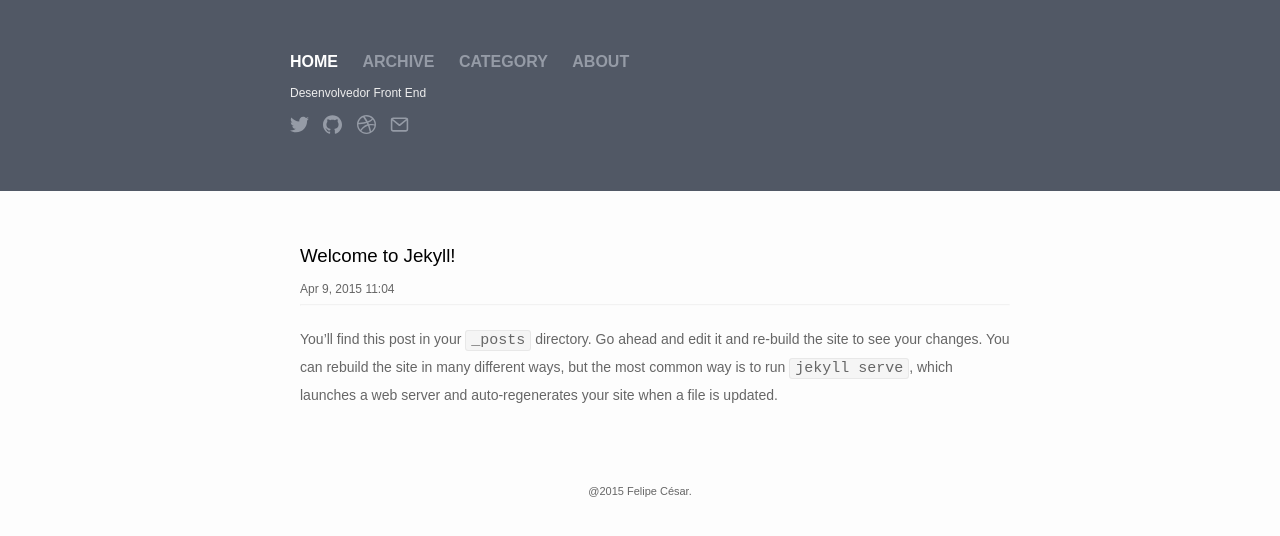
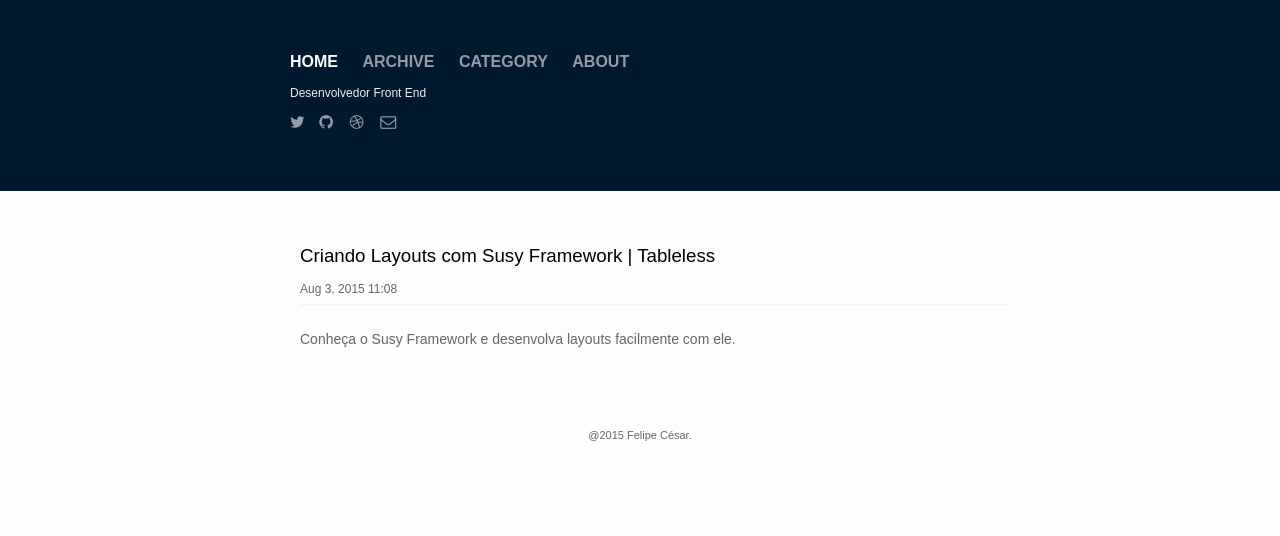
Before and after one commit to felipecesr/felipecesr.github.io, a Jekyll site: the page built from index.html, in a window 1280 px wide. Shown: the top 536 px of the page. Built offline with Jekyll 4.4.1, drawn with Linux system fonts in a browser that asks for light colours.

Commit message:
color and post susy

```diff
--- a/_includes/header.html
+++ b/_includes/header.html
@@ -50,22 +50,22 @@
 		<ul class="social-links">
 			<li>
 				<a href="https://twitter.com/{{ site.username }}" target="_blank" title="Twitter">
-					<img height="19px" src="/../assets/img/twitter.svg"/>
+					<span class="icon-twitter"></span>
 				</a>
 			</li>
 			<li>
 				<a href="https://github.com/{{ site.username }}" target="_blank" title="Github">
-					<img height="19px" src="/../assets/img/github.svg"/>
+					<span class="icon-github"></span>
 				</a>
 			</li>
 			<li>
 				<a href="https://dribbble.com/{{ site.username }}" target="_blank" title="Dribbble">
-					<img height="19px" src="/../assets/img/dribbble.svg"/>
+					<span class="icon-dribbble"></span>
 				</a>
 			</li>
 			<li>
 				<a href="mailto:{{ site.username }}@gmail.com" target="_blank" title="E-mail">
-					<img height="19px" src="/../assets/img/mail.svg"/>
+					<span class="icon-mail"></span>
 				</a>
 			</li>
 		</ul>
--- a/_posts/2015-04-09-welcome-to-jekyll copy.markdown
+++ /dev/null
@@ -1,25 +0,0 @@
----
-layout: post
-title:  "Welcome to Jekyll!"
-date:   2015-04-09 11:23:32
-categories: jekyll update
----
-You’ll find this post in your `_posts` directory. Go ahead and edit it and re-build the site to see your changes. You can rebuild the site in many different ways, but the most common way is to run `jekyll serve`, which launches a web server and auto-regenerates your site when a file is updated.
-
-To add new posts, simply add a file in the `_posts` directory that follows the convention `YYYY-MM-DD-name-of-post.ext` and includes the necessary front matter. Take a look at the source for this post to get an idea about how it works.
-
-Jekyll also offers powerful support for code snippets:
-
-{% highlight ruby %}
-def print_hi(name)
-  puts "Hi, #{name}"
-end
-print_hi('Tom')
-#=> prints 'Hi, Tom' to STDOUT.
-{% endhighlight %}
-
-Check out the [Jekyll docs][jekyll] for more info on how to get the most out of Jekyll. File all bugs/feature requests at [Jekyll’s GitHub repo][jekyll-gh]. If you have questions, you can ask them on [Jekyll’s dedicated Help repository][jekyll-help].
-
-[jekyll]:      http://jekyllrb.com
-[jekyll-gh]:   https://github.com/jekyll/jekyll
-[jekyll-help]: https://github.com/jekyll/jekyll-help
--- /dev/null
+++ b/_posts/2015-08-03-criando-layouts-com-susy-framework.markdown
@@ -0,0 +1,224 @@
+---
+layout: post
+title:  "Criando Layouts com Susy Framework | Tableless"
+date:   2015-08-03 11:23:32
+categories: sass css susy
+---
+Conheça o Susy Framework e desenvolva layouts facilmente com ele.
+
+Com a alta demanda e prazos cada vez menores somos obrigados a trabalhar cada vez mais rápido e isso serve de incentivo para que novos frameworks sejam feitos buscando melhorar a qualidade no desenvolvimento. Um desses frameworks é o Susy e nesse artigo vamos conhecer e dar os primeiros passos com ele.
+
+<h2>O QUE É SUSY?</h2>
+
+Susy é um framework que permite criar grids de acordo com as necessidades do seu site. Diferente de outros como Bootstrap e Foundation, você não vai precisar importar um arquivo cheio de classes em que vai usar apenas algumas delas. O Susy trabalha direto no estilo das classes que você definiu e personalizou.
+
+Para começar a usá-lo você precisa ter o Sass instalado e o mínimo de conhecimento sobre ele. Não vou me aprofundar em Sass, pois não é o foco desse artigo, mas para quem tiver alguma dúvida a respeito pode ver uma série de artigos aqui mesmo no Tableless.
+
+Agora que já sabemos do que se trata vamos começar a desenvolver nosso layout com Susy.
+
+<h2>CRIANDO SEU PRIMEIRO LAYOUT COM SUSY</h2>
+
+Assumindo que você já tem o Sass instalado, vamos instalar o Susy. Abra o prompt de comando e digite:
+
+{% highlight ruby %}
+$ gem install susy
+{% endhighlight %}
+
+Após concluir a instalação vamos criar uma pasta para o projeto e dentro dela um arquivo index.html, uma pasta css e uma pasta scss com um arquivo style.scss dentro dela.
+
+<img src="http://tableless.com.br/wp-content/uploads/2015/07/estrutura-de-pastas.jpg" alt="Estrutura de pastas">
+
+<h2>INICIANDO O DESENVOLVIMENTO</h2>
+
+Vamos construir o seguinte layout:
+
+<img src="http://tableless.com.br/wp-content/uploads/2015/07/layout.png" alt="Layout">
+
+Primeiramente vamos iniciar o Sass para que nosso código possa ser compilado. Abra a pasta do projeto na linha de comando e digite:
+
+{% highlight ruby %}
+sass --watch scss:css -r susy
+{% endhighlight %}
+
+Feito isso um arquivo style.css foi criado dentro da pasta css. Vamos adiciona-lo no head no html:
+
+{% highlight html %}
+<link rel="stylesheet" href="css/style.css">
+{% endhighlight %}
+
+Vamos adicionar o normalize ao nosso projeto
+
+Para usar o Susy no projeto temos apenas que adicionar a seguinte linha no style.scss:
+
+{% highlight sass %}
+@import "susy";
+{% endhighlight %}
+
+<h2>SUSY MAP</h2>
+
+Susy Map é um conjunto de instruções que são declaradas no início do projeto.  O grid é gerado de acordo com as informações declaradas nele. Abaixo temos o Map do nosso projeto, vamos adiciona-lo no style.scss, mais informações podem ser adicionadas , mas para nosso projeto é o suficiente. As linhas estão comentadas informando o que cada uma faz.
+
+{% highlight sass %}
+$susy:(
+    columns: 8, // número de colunas do grid
+    container: 1140px, // largura do container
+    debug: (image: show), // exibe as colunas do grid
+);
+{% endhighlight %}
+
+Vou adicionar o código completo, mas somente as funções do Susy serão explicadas. Então vamos começar! No HTML, vamos adicionar o header da página:
+
+{% highlight html %}
+<header class="site-header">
+    <div class="container">
+        <div class="logo"><a href="#">Logo</a></div>
+        <nav class="menu">
+            <ul>
+                <li><a href="#">Home</a></li>
+                <li><a href="#">About</a></li>
+                <li><a href="#">Photos</a></li>
+                <li><a href="#">Contact</a></li>
+            </ul>
+        </nav>
+    </div>
+</header>
+{% endhighlight %}
+
+Vamos adicionar o estilo dele:
+
+{% highlight sass %}
+.container {
+    @include container(); // inclui na classe o container definido no Susy Map
+}
+.logo {
+    float: left;
+    padding: 0.9375rem;
+    line-height: 2rem;
+    font-size: 1.5rem;
+}
+nav {
+    float: right;
+    li {
+        list-style: none;
+        float: left;
+        margin-left: 2rem;
+        line-height: 2rem;
+    }
+}
+{% endhighlight %}
+
+Depois do header vamos inserir o banner no html:
+
+{% highlight html %}
+<div class="container">
+    <img src="img/banner.jpg" class="banner">
+</div>
+{% endhighlight %}
+
+Agora o estilo do banner:
+
+{% highlight sass %}
+img {
+    width:100%;
+}
+.banner {
+    @include span(8 of 8);
+    margin: gutter() 0;
+    height: 100%;
+}
+{% endhighlight %}
+
+O “@include span (8 of 8)” é uma função do Susy que diz que o banner irar ocupar 8 colunas das 8 declaradas no Susy Map, mas não é só isso, reparem que no margin adicionamos um valor “gutter()”, isso é outra função do Susy que adiciona o valor que existe entre os grids, pode ver como o espaço que está entre o header e o banner é o mesmo que está entre as 8 colunas que definimos no grids.
+
+Agora vamos adicionar o conteúdo do layout:
+
+{% highlight html %}
+<div class="container">
+    <div class="sidebar">
+        <ul>
+            <li><a href="#">Fortaleza</a></li>
+            <li><a href="#">Natal</a></li>
+            <li><a href="#">Recife</a></li>
+            <li><a href="#">Salvador</a></li>
+        </ul>
+    </div>
+    <div class="content">
+        <div class="content-item"><img src="img/001.jpg"></div>
+        <div class="content-item"><img src="img/002.jpg"></div>
+        <div class="content-item"><img src="img/003.jpg"></div>
+        <div class="content-item"><img src="img/004.jpg"></div>
+        <div class="content-item"><img src="img/005.jpg"></div>
+        <div class="content-item"><img src="img/006.jpg"></div>
+    </div>
+</div>
+{% endhighlight %}
+
+E o estilo delas:
+
+{% highlight sass %}
+.sidebar {
+    @include span (2 of 8);
+    ul {
+        margin: 0;
+        padding: 1.2rem;
+    }
+    li {
+        list-style: none;
+        font-size: 1.1rem;
+        border-bottom: 2px dotted #c6c6c6;
+        &:last-child {
+            border:none;
+        }
+    }
+    a {
+        display: block;
+        padding: 1rem .5rem;
+        color: #333;
+        line-height: 2;
+        text-decoration: none;
+    }
+}
+.content {
+    @include span (6 of 8 last);
+}
+.content-item {
+    @include gallery(2 of 6);
+    margin-bottom: gutter();
+}
+{% endhighlight %}
+
+Repare nos includes que acabamos de usar. Na mesma linha usamos 2 colunas para o sidebar e as 6 para o content, veja que adicionamos um last no final do include na classe content, esse last serve para dizer que são as ultimas colunas da linha. O espaço entre os grids é feito com um margin-right e o last serve parar remover esse margin-right do ultimo item do grid. Olha lá o aquivo style.css para entender melhor o que está sendo feito.
+
+O footer não tem muito o que falar, então vamos apenas adicionar o código:
+
+{% highlight html %}
+<footer class="site-footer">
+    <div class="container">
+        <p>Copyright © 2015 - Desenvolvido por Felipe César para o Tableless</p>
+    </div>
+</footer>
+{% endhighlight %}
+
+E o estilo:
+
+{% highlight sass %}
+.site-footer {
+    margin-top: 2rem;
+    padding: 0.6rem 0;
+    color: #fff;
+}
+{% endhighlight %}
+
+Por fim vamos apenas remover do Susy Map a linha que exibe os grids:
+
+{% highlight sass %}
+debug: (image: show),
+{% endhighlight %}
+
+Pronto, finalizamos o nosso layout, fácil não é?! Esse projeto foi bem simples apenas para apresentar o framework e mostrar como funciona, mas não pare por aí, faça o download do código, brinque com ele, acesse a documentação do Susy e conheça outros recursos que podem te ajudar bastante no desenvolvimento.
+
+Espero que tenham gostado do artigo, bons estudos!
+
+[jekyll]:      http://jekyllrb.com
+[jekyll-gh]:   https://github.com/jekyll/jekyll
+[jekyll-help]: https://github.com/jekyll/jekyll-help
--- /dev/null
+++ b/_sass/_fonts.scss
@@ -0,0 +1,49 @@
+@font-face {
+	font-family: 'icomoon';
+	src:url('fonts/icomoon.eot?-4bj3xq');
+	src:url('fonts/icomoon.eot?#iefix-4bj3xq') format('embedded-opentype'),
+		url('fonts/icomoon.ttf?-4bj3xq') format('truetype'),
+		url('fonts/icomoon.woff?-4bj3xq') format('woff'),
+		url('fonts/icomoon.svg?-4bj3xq#icomoon') format('svg');
+	font-weight: normal;
+	font-style: normal;
+}
+
+[class^="icon-"], [class*=" icon-"] {
+	font-family: 'icomoon';
+	speak: none;
+	font-style: normal;
+	font-weight: normal;
+	font-variant: normal;
+	text-transform: none;
+	line-height: 1;
+
+	/* Better Font Rendering =========== */
+	-webkit-font-smoothing: antialiased;
+	-moz-osx-font-smoothing: grayscale;
+}
+
+.icon-mail:before {
+	content: "\f003";
+}
+.icon-twitter:before {
+	content: "\f099";
+}
+.icon-facebook:before {
+	content: "\f09a";
+}
+.icon-github:before {
+	content: "\f09b";
+}
+.icon-youtube:before {
+	content: "\f16a";
+}
+.icon-instagram:before {
+	content: "\f16d";
+}
+.icon-dribbble:before {
+	content: "\f17d";
+}
+.icon-skype:before {
+	content: "\f17e";
+}
--- a/_sass/_layout.scss
+++ b/_sass/_layout.scss
@@ -7,7 +7,7 @@
  */
 .header {
     padding: 50px 20px 40px;
-    background-color: #515865;
+    background-color: #00192f;
 }
 
 .header-container {
--- a/assets/css/main.scss
+++ b/assets/css/main.scss
@@ -48,6 +48,7 @@
 // Import partials from `sass_dir` (defaults to `_sass`)
 @import
         "base",
+        "fonts",
         "layout",
         "syntax-highlighting"
 ;
```
Also changed, not shown: assets/css/fonts/icomoon.ttf (added), assets/css/fonts/icomoon.woff (added), assets/img/dribbble.svg (deleted), assets/img/github.svg (deleted), assets/img/mail.svg (deleted), assets/img/twitter.svg (deleted), 2 other files.
